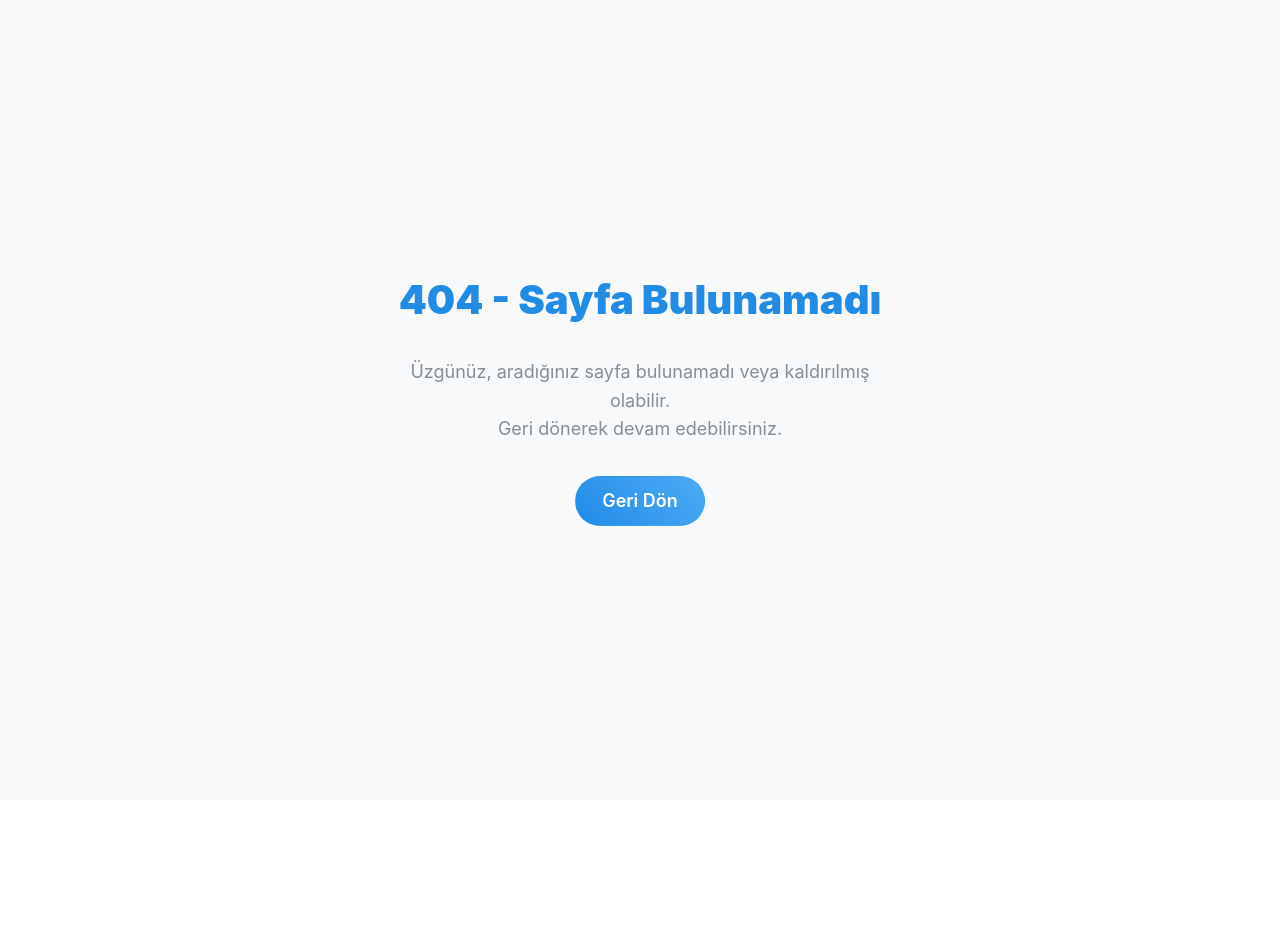
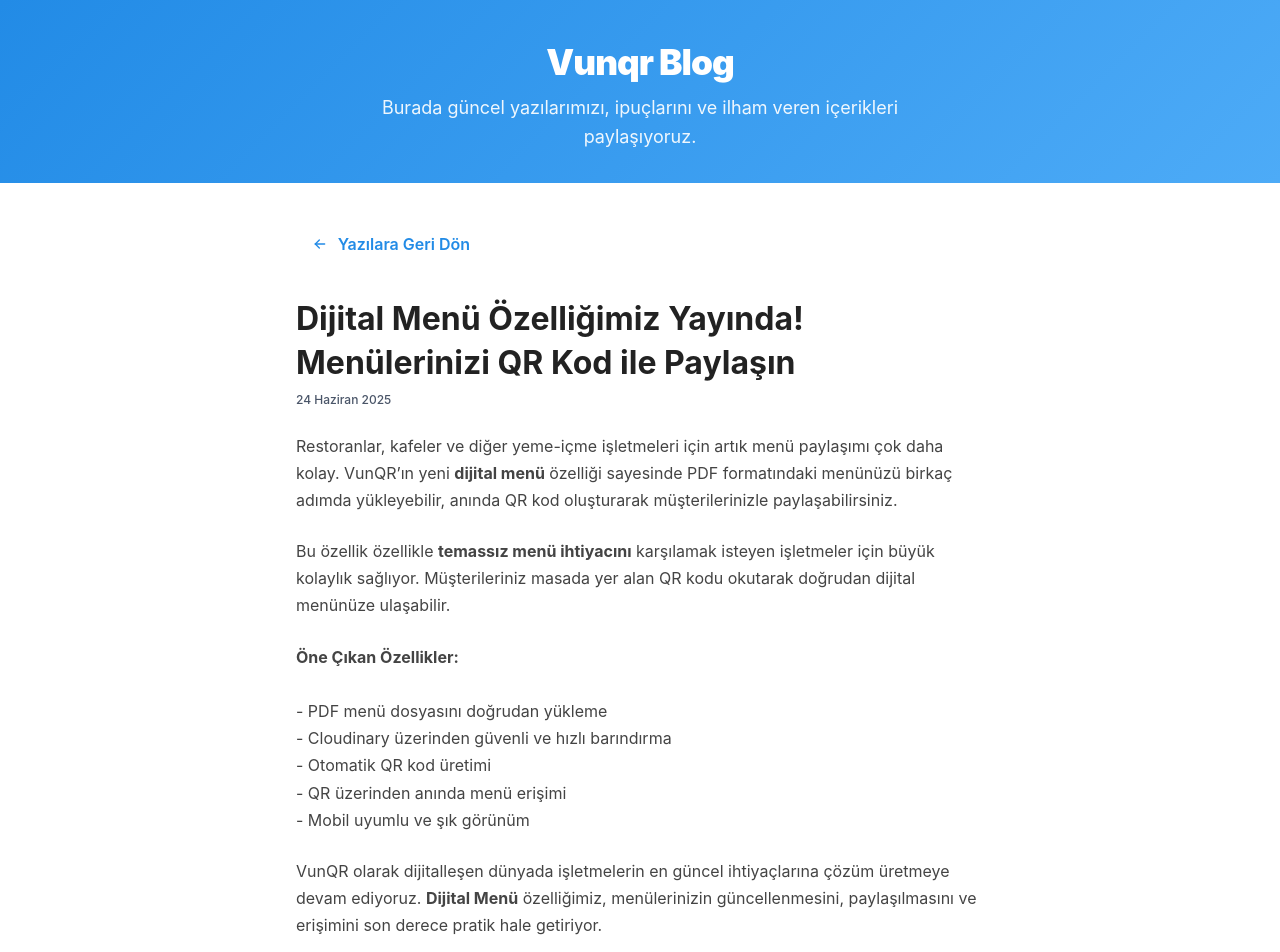
Before and after one commit to tolgabayrakdev/chabit-project, a Next.js app in the folder web/: page /blogs/dijital-menu in a window 1280 px wide. Before the commit this address had no page. Shown: the top 952 px of the page. Before the commit the page ends 800 px from the top, so only its background shows below. Built offline with nearby package versions, Linux system fonts and the light colour scheme.

Commit message:
dijital menu

```diff
--- /dev/null
+++ b/web/app/blogs/dijital-menu/page.tsx
@@ -0,0 +1,145 @@
+import Link from "next/link";
+import {
+  Box,
+  Container,
+  Title,
+  Text,
+  Button,
+  Image
+} from "@mantine/core";
+import { IconArrowLeft } from "@tabler/icons-react";
+
+function getTodayTR() {
+  return new Date().toLocaleDateString("tr-TR", {
+    day: "numeric",
+    month: "long",
+    year: "numeric",
+  });
+}
+export const metadata = {
+  title: "Dijital Menü ile Tanışın: QR Kod ile Menü Paylaşımı | VunQR Blog",
+  description:
+    "VunQR’ın yeni dijital menü özelliğiyle restoranlar, kafeler ve işletmeler PDF menülerini kolayca yükleyip QR kodla paylaşabilir. Hızlı, pratik ve temassız menü deneyimi!",
+  keywords:
+    "Dijital Menü, QR Menü, PDF Menü Paylaşımı, Restoran Menü QR, VunQR Menü, Menü QR Kod, Cloudinary Menü",
+  openGraph: {
+    title: "VunQR Dijital Menü: Temassız ve Kolay Menü Deneyimi",
+    description:
+      "VunQR ile PDF menünüzü yükleyin, QR kod oluşturun, müşterilerinize modern bir deneyim sunun.",
+    url: "https://vunqr.com/blogs/dijital-menu",
+    type: "article",
+    siteName: "VunQR",
+    images: [
+      {
+        url: "https://vunqr.com/icon.png",
+        width: 600,
+        height: 315,
+        alt: "VunQR Dijital Menü",
+      },
+    ],
+  },
+  twitter: {
+    card: "summary_large_image",
+    title: "VunQR Dijital Menü Özelliği Yayında!",
+    description:
+      "PDF menülerinizi QR kodla kolayca paylaşın. Restoran ve kafeler için temassız dijital menü çözümü.",
+    images: ["https://vunqr.com/icon.png"],
+  },
+};
+
+
+const bannerText = {
+  title: "Vunqr Blog",
+  desc: "Burada güncel yazılarımızı, ipuçlarını ve ilham veren içerikleri paylaşıyoruz.",
+};
+
+export default function BlogPostDijitalMenu() {
+  return (
+    <Box>
+      <Box
+        style={{
+          background: "linear-gradient(135deg, #228be6 0%, #4dabf7 100%)",
+          color: "white",
+          padding: "2.5rem 0 2rem 0",
+          textAlign: "center",
+          marginBottom: "2.5rem",
+        }}
+      >
+        <Title
+          order={1}
+          style={{
+            fontWeight: 900,
+            fontSize: "2.2rem",
+            letterSpacing: "-1px",
+            marginBottom: 8,
+          }}
+        >
+          {bannerText.title}
+        </Title>
+        <Text size="lg" style={{ opacity: 0.92, maxWidth: 600, margin: "0 auto" }}>
+          {bannerText.desc}
+        </Text>
+      </Box>
+
+      <Container size="sm" style={{ minHeight: "70vh", display: "flex", flexDirection: "column" }}>
+        <Button
+          component={Link}
+          href="/blogs"
+          leftSection={<IconArrowLeft size={16} />}
+          variant="subtle"
+          size="md"
+          style={{
+            alignSelf: "flex-start",
+            marginBottom: "2rem",
+            color: "#228be6",
+            fontWeight: 600,
+          }}
+        >
+          Yazılara Geri Dön
+        </Button>
+
+        <Title order={2} style={{ fontWeight: 700, fontSize: "2rem", color: "#222", marginBottom: "0.5rem" }}>
+          Dijital Menü Özelliğimiz Yayında! Menülerinizi QR Kod ile Paylaşın
+        </Title>
+        <Text size="xs" style={{ color: "#4a5568", marginBottom: "1.5rem", fontWeight: 500 }}>
+          {getTodayTR()}
+        </Text>
+
+        <Text size="md" style={{ color: "#444", lineHeight: 1.7, marginBottom: "1.5rem" }}>
+          Restoranlar, kafeler ve diğer yeme-içme işletmeleri için artık menü paylaşımı çok daha kolay. VunQR’ın yeni <strong>dijital menü</strong> özelliği sayesinde PDF formatındaki menünüzü birkaç adımda yükleyebilir, anında QR kod oluşturarak müşterilerinizle paylaşabilirsiniz.
+        </Text>
+
+        <Text size="md" style={{ color: "#444", lineHeight: 1.7, marginBottom: "1.5rem" }}>
+          Bu özellik özellikle <strong>temassız menü ihtiyacını</strong> karşılamak isteyen işletmeler için büyük kolaylık sağlıyor. Müşterileriniz masada yer alan QR kodu okutarak doğrudan dijital menünüze ulaşabilir.
+        </Text>
+
+        <Text size="md" style={{ color: "#444", lineHeight: 1.7, marginBottom: "1.5rem" }}>
+          <strong>Öne Çıkan Özellikler:</strong><br /><br />
+          - PDF menü dosyasını doğrudan yükleme<br />
+          - Cloudinary üzerinden güvenli ve hızlı barındırma<br />
+          - Otomatik QR kod üretimi<br />
+          - QR üzerinden anında menü erişimi<br />
+          - Mobil uyumlu ve şık görünüm
+        </Text>
+
+        <Text size="md" style={{ color: "#444", lineHeight: 1.7, marginBottom: "1.5rem" }}>
+          VunQR olarak dijitalleşen dünyada işletmelerin en güncel ihtiyaçlarına çözüm üretmeye devam ediyoruz. <strong>Dijital Menü</strong> özelliğimiz, menülerinizin güncellenmesini, paylaşılmasını ve erişimini son derece pratik hale getiriyor.
+        </Text>
+
+        <Text size="md" style={{ color: "#444", lineHeight: 1.7, marginBottom: "1.5rem" }}>
+          Henüz denemediniz mi?{" "}
+          <Link href="https://vunqr.com/register" style={{ color: "#228be6", textDecoration: "underline" }}>
+            Hemen ücretsiz hesabınızı oluşturun
+          </Link>{" "}
+          ve ilk dijital menünüzü yayınlayın.
+        </Text>
+
+        <Text size="md" style={{ color: "#444", lineHeight: 1.7, marginBottom: "2rem" }}>
+          Dijitalleşmeye ayak uydurmak artık zor değil. VunQR ile menülerinizi modernleştirin, müşterilerinize konforlu ve hızlı bir deneyim sunun.
+        </Text>
+
+        <Box style={{ flex: 1 }} />
+      </Container>
+    </Box>
+  );
+}
```
